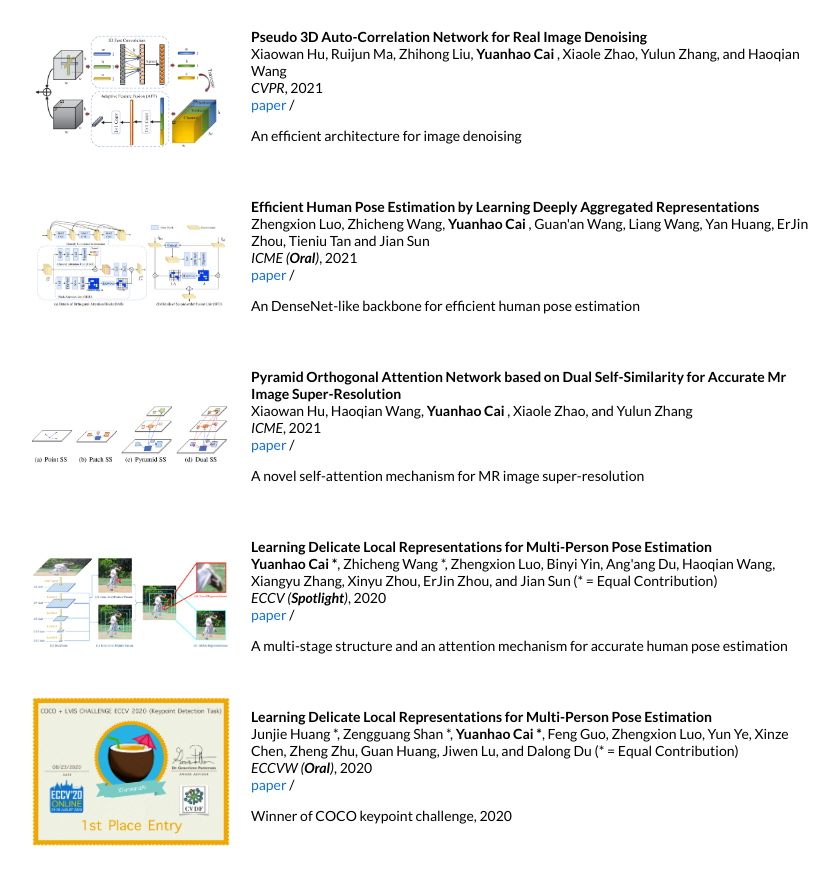
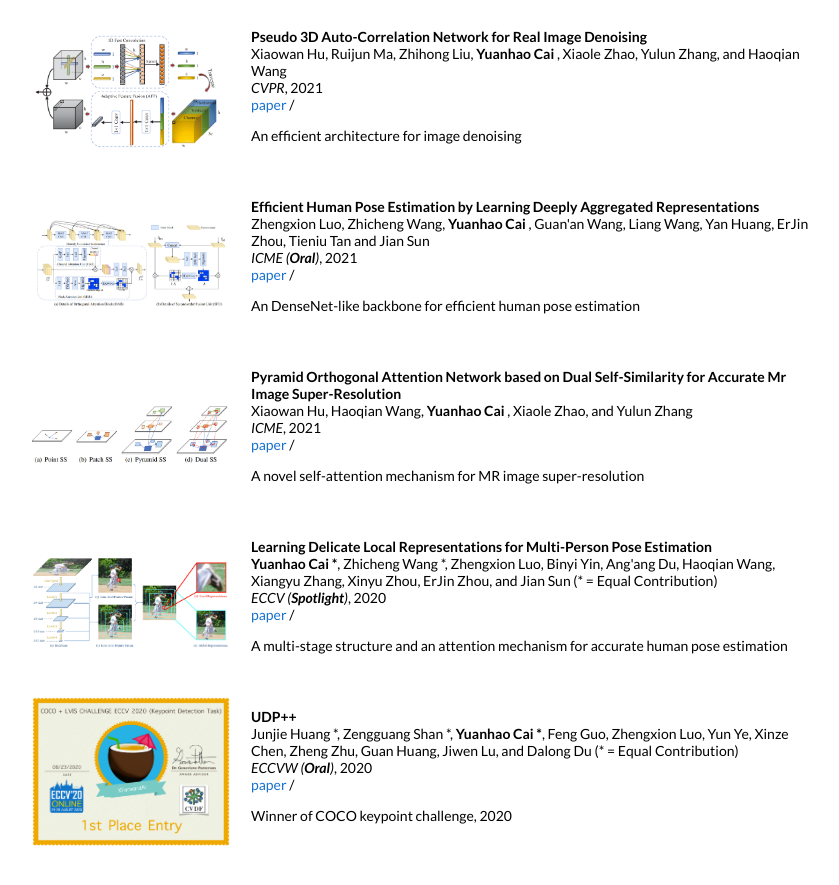
Before and after one commit to ChunmingHe/caiyuanhao1998.github.io, a Jekyll site: the page built from _posts/2022-01-08-cvpr22.markdown, in a window 1280 px wide and 900 px high, scrolled down 1668 px. Shown: the top 885 px of the window, without its empty margins (209-1048 px from the left). Built offline with Jekyll 4.4.1, drawn with Linux system fonts in a browser that asks for light colours.

Commit message:
Update 2020-11-01-eccvw20.markdown

```diff
--- a/_posts/2020-11-01-eccvw20.markdown
+++ b/_posts/2020-11-01-eccvw20.markdown
@@ -1,6 +1,6 @@
 ---
 layout: post
-title:  "Learning Delicate Local Representations for Multi-Person Pose Estimation"
+title:  "UDP++"
 date:   2020-12-01 08:00:00 +00:00
 image: /images/UDP.png
 categories: research
```
